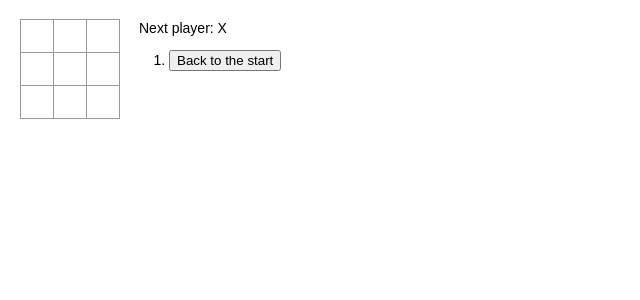
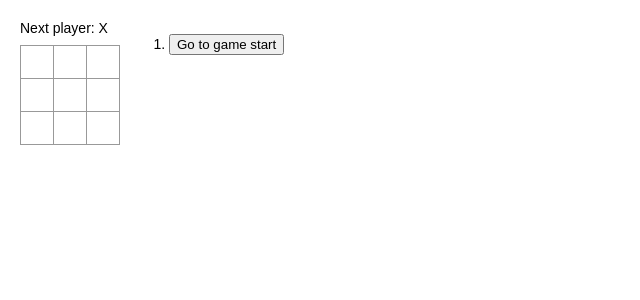
Before and after one commit to pashunt13/tic-tac-toe, a React (Create React App) app: page / in a window 1280 px wide. Shown: the top 300 px of the page, without its empty margins (0-640 px from the left). Built offline with nearby package versions, Linux system fonts and the light colour scheme.

Commit message:
rewriting to hooks

```diff
--- /dev/null
+++ b/src/App.js
@@ -0,0 +1,116 @@
+import { useState } from "react";
+import "./styles.css";
+
+function Square({ value, onSquareClick }) {
+  return (
+    <button className="square" onClick={onSquareClick}>
+      {value}
+    </button>
+  );
+}
+
+function Board({ xIsNext, squares, onPlay }) {
+  function handleClick(i) {
+    if (squares[i] || calculateWinner(squares)) {
+      return;
+    }
+    const nextSquares = squares.slice();
+    if (xIsNext) {
+      nextSquares[i] = "X";
+    } else {
+      nextSquares[i] = "O";
+    }
+    onPlay(nextSquares);
+  }
+
+  const winner = calculateWinner(squares);
+  let status;
+  if (winner) {
+    status = "Winner: " + winner;
+  } else {
+    status = "Next player: " + (xIsNext ? "X" : "O");
+  }
+
+  return (
+    <>
+      <div className="status">{status}</div>
+      <div className="board-row">
+        <Square value={squares[0]} onSquareClick={() => handleClick(0)} />
+        <Square value={squares[1]} onSquareClick={() => handleClick(1)} />
+        <Square value={squares[2]} onSquareClick={() => handleClick(2)} />
+      </div>
+      <div className="board-row">
+        <Square value={squares[3]} onSquareClick={() => handleClick(3)} />
+        <Square value={squares[4]} onSquareClick={() => handleClick(4)} />
+        <Square value={squares[5]} onSquareClick={() => handleClick(5)} />
+      </div>
+      <div className="board-row">
+        <Square value={squares[6]} onSquareClick={() => handleClick(6)} />
+        <Square value={squares[7]} onSquareClick={() => handleClick(7)} />
+        <Square value={squares[8]} onSquareClick={() => handleClick(8)} />
+      </div>
+    </>
+  );
+}
+
+export default function Game() {
+  const [history, setHistory] = useState([Array(9).fill(null)]);
+  const [currentMove, setCurrentMove] = useState(0);
+  const xIsNext = currentMove % 2 === 0;
+  const currentSquares = history[currentMove];
+
+  function handlePlay(nextSquares) {
+    const nextHistory = [...history.slice(0, currentMove + 1), nextSquares];
+    setHistory(nextHistory);
+    setCurrentMove(nextHistory.length - 1);
+  }
+
+  function jumpTo(nextMove) {
+    setCurrentMove(nextMove);
+  }
+
+  const moves = history.map((squares, move) => {
+    let description;
+    if (move > 0) {
+      description = "Go to move #" + move;
+    } else {
+      description = "Go to game start";
+    }
+    return (
+      <li key={move}>
+        <button onClick={() => jumpTo(move)}>{description}</button>
+      </li>
+    );
+  });
+
+  return (
+    <div className="game">
+      <div className="game-board">
+        <Board xIsNext={xIsNext} squares={currentSquares} onPlay={handlePlay} />
+      </div>
+      <div className="game-info">
+        <ol>{moves}</ol>
+      </div>
+    </div>
+  );
+}
+
+function calculateWinner(squares) {
+  const lines = [
+    [0, 1, 2],
+    [3, 4, 5],
+    [6, 7, 8],
+    [0, 3, 6],
+    [1, 4, 7],
+    [2, 5, 8],
+    [0, 4, 8],
+    [2, 4, 6],
+  ];
+  for (let i = 0; i < lines.length; i++) {
+    const [a, b, c] = lines[i];
+    if (squares[a] && squares[a] === squares[b] && squares[a] === squares[c]) {
+      return squares[a];
+    }
+  }
+  return null;
+}
--- a/src/index.js
+++ b/src/index.js
@@ -1,147 +1,12 @@
-import React from "react";
-import ReactDOM from "react-dom/client";
-import "./index.css";
+import React, { StrictMode } from "react";
+import { createRoot } from "react-dom/client";
+import "./styles.css";
 
-function Square(props) {
-  return (
-    <button className="square" onClick={props.onClick}>
-      {props.value}
-    </button>
-  );
-}
+import App from "./App";
 
-class Board extends React.Component {
-  renderSquare(i) {
-    return (
-      <Square
-        value={this.props.squares[i]}
-        onClick={() => this.props.onClick(i)}
-      />
-    );
-  }
-
-  render() {
-    return (
-      <div>
-        <div className="board-row">
-          {this.renderSquare(0)}
-          {this.renderSquare(1)}
-          {this.renderSquare(2)}
-        </div>
-        <div className="board-row">
-          {this.renderSquare(3)}
-          {this.renderSquare(4)}
-          {this.renderSquare(5)}
-        </div>
-        <div className="board-row">
-          {this.renderSquare(6)}
-          {this.renderSquare(7)}
-          {this.renderSquare(8)}
-        </div>
-      </div>
-    );
-  }
-}
-
-class Game extends React.Component {
-  constructor(props) {
-    super(props);
-    this.state = {
-      history: [
-        {
-          squares: Array(9).fill(null),
-        },
-      ],
-      stepNumber: 0,
-      xIsNext: true,
-    };
-  }
-
-  handleClick(i) {
-    const history = this.state.history.slice(0, this.state.stepNumber + 1);
-    const current = history[history.length - 1];
-    const squares = current.squares.slice();
-    if (calculateWinner(squares) || squares[i]) {
-      return;
-    }
-    squares[i] = this.state.xIsNext ? "X" : "O";
-    this.setState({
-      history: history.concat([
-        {
-          squares: squares,
-        },
-      ]),
-      stepNumber: history.length,
-      xIsNext: !this.state.xIsNext,
-    });
-  }
-
-  jumpTo(step) {
-    this.setState({
-      stepNumber: step,
-      xIsNext: step % 2 === 0,
-    });
-  }
-
-  render() {
-    const history = this.state.history;
-    const current = history[this.state.stepNumber];
-    const winner = calculateWinner(current.squares);
-
-    const moves = history.map((step, move) => {
-      const desc = move ? "Go to turn #" + move : "Back to the start";
-      return (
-        <li key={move}>
-          <button onClick={() => this.jumpTo(move)}>{desc}</button>
-        </li>
-      );
-    });
-
-    let status;
-    if (winner) {
-      status = "Won " + winner;
-    } else {
-      status = "Next player: " + (this.state.xIsNext ? "X" : "O");
-    }
-
-    return (
-      <div className="game">
-        <div className="game-board">
-          <Board
-            squares={current.squares}
-            onClick={(i) => this.handleClick(i)}
-          />
-        </div>
-        <div className="game-info">
-          <div>{status}</div>
-          <ol>{moves}</ol>
-        </div>
-      </div>
-    );
-  }
-}
-
-function calculateWinner(squares) {
-  const lines = [
-    [0, 1, 2],
-    [3, 4, 5],
-    [6, 7, 8],
-    [0, 3, 6],
-    [1, 4, 7],
-    [2, 5, 8],
-    [0, 4, 8],
-    [2, 4, 6],
-  ];
-  for (let i = 0; i < lines.length; i++) {
-    const [a, b, c] = lines[i];
-    if (squares[a] && squares[a] === squares[b] && squares[a] === squares[c]) {
-      return squares[a];
-    }
-  }
-  return null;
-}
-
-// ========================================
-
-const root = ReactDOM.createRoot(document.getElementById("root"));
-root.render(<Game />);
+const root = createRoot(document.getElementById("root"));
+root.render(
+  <StrictMode>
+    <App />
+  </StrictMode>
+);
```
Also changed, not shown: src/styles.css (renamed from src/index.css).
